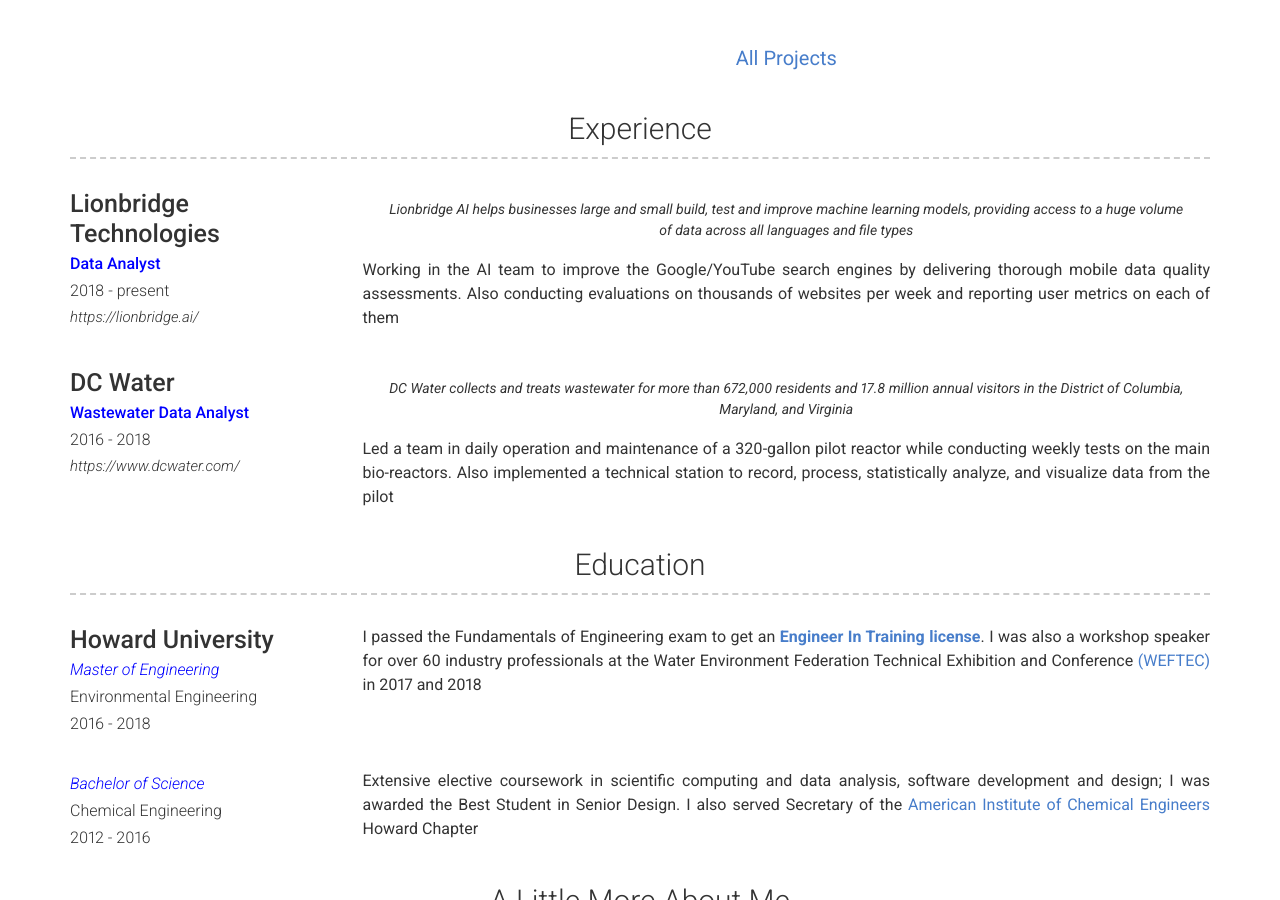
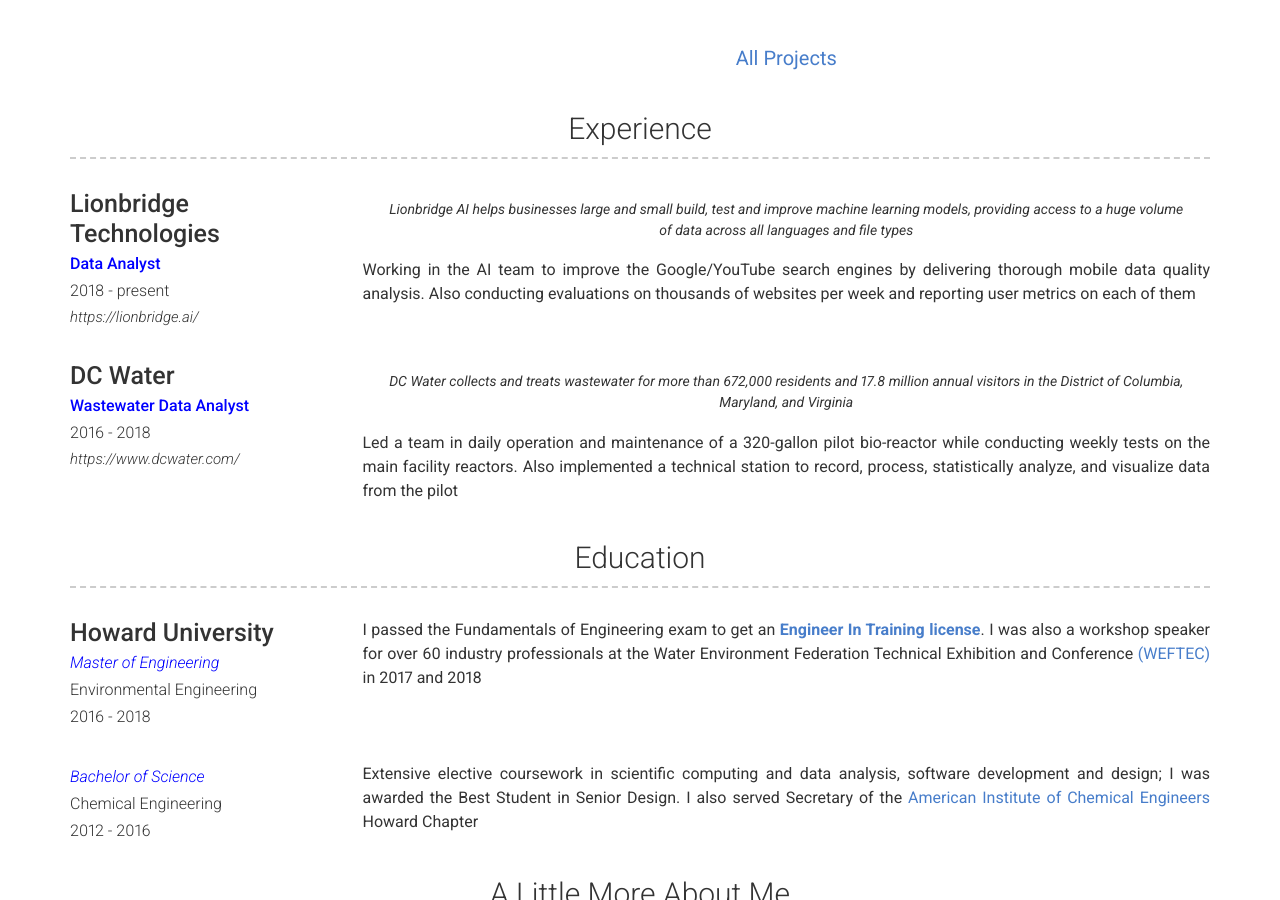
Before and after one commit to OlaOlagunju/cloudgeek.com.ng, a Jekyll site: the page built from index.md, in a window 1280 px wide and 900 px high, scrolled down 1854 px. Built offline with Jekyll 4.4.1, drawn with Linux system fonts in a browser that asks for light colours; nearby versions of some CDN libraries.

Commit message:
Update _config.yml

```diff
--- a/_config.yml
+++ b/_config.yml
@@ -165,7 +165,7 @@
         quote: >
           Lionbridge AI helps businesses large and small build, test and improve machine learning models, providing access to a huge volume of data across all languages and file types
         description: | # this will include new lines to allow paragraphs
-          Working in the AI team to improve the Google/YouTube search engines by delivering thorough mobile data quality assessments. Also conducting evaluations on thousands of websites per week and reporting user metrics on each of them
+          Working in the AI team to improve the Google/YouTube search engines by delivering thorough mobile data quality analysis. Also conducting evaluations on thousands of websites per week and reporting user metrics on each of them
       - layout: left
         title: DC Water
         sub_title: <p style="color:blue">Wastewater Data Analyst</p>
@@ -174,7 +174,7 @@
         quote: >
           DC Water collects and treats wastewater for more than 672,000 residents and 17.8 million annual visitors in the District of Columbia, Maryland, and Virginia
         description: | # this will include new lines to allow paragraphs
-          Led a team in daily operation and maintenance of a 320-gallon pilot reactor while conducting weekly tests on the main bio-reactors. Also implemented a technical station to record, process, statistically analyze, and visualize data from the pilot
+          Led a team in daily operation and maintenance of a 320-gallon pilot bio-reactor while conducting weekly tests on the main facility reactors. Also implemented a technical station to record, process, statistically analyze, and visualize data from the pilot
 
   - title: Education
     layout: list
```
